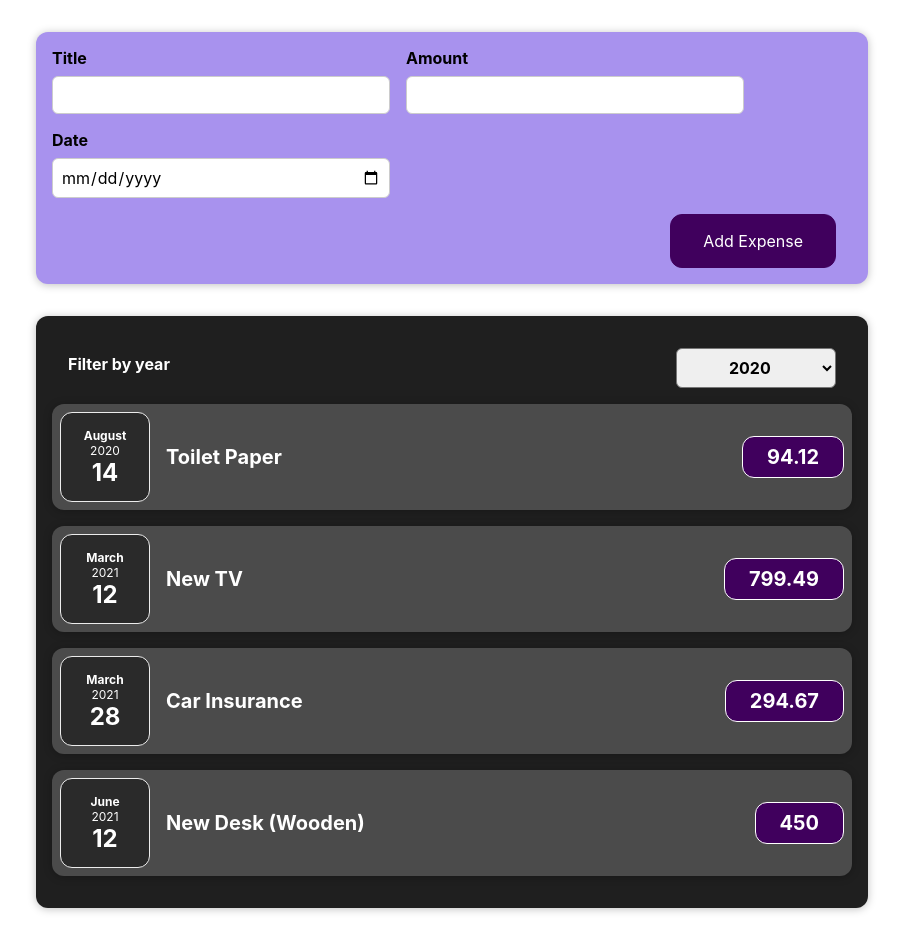
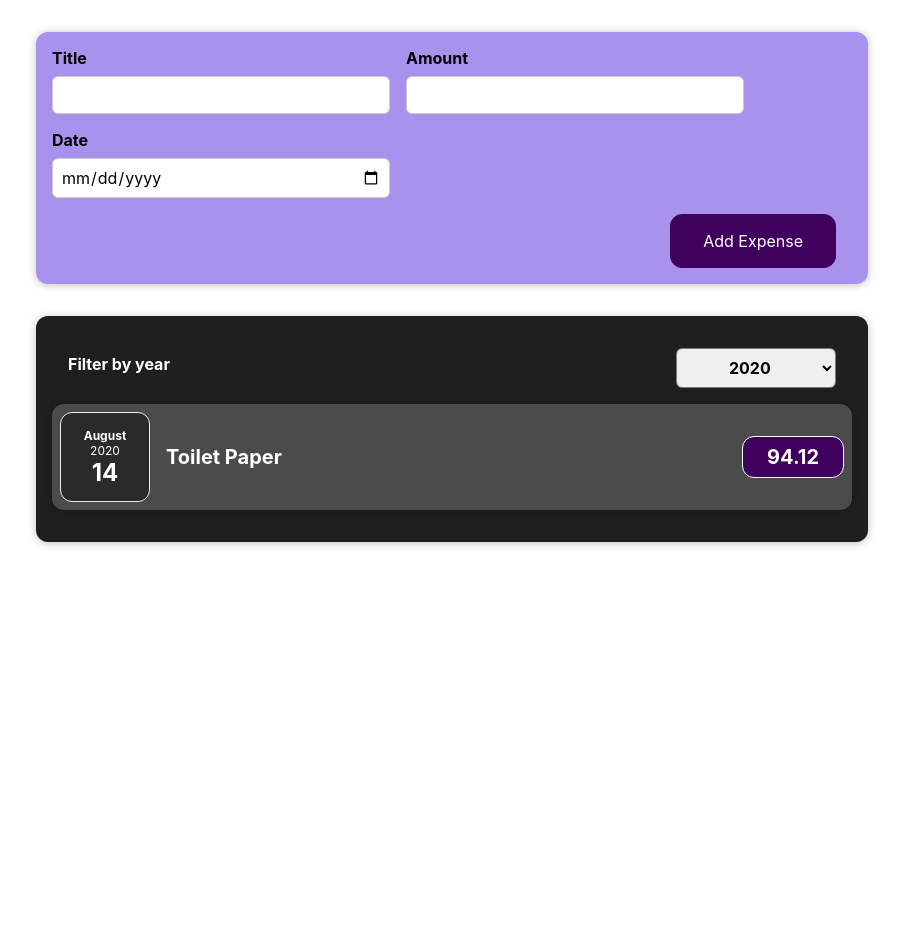
Before and after one commit to samofoke/expense_tracker, a React (Create React App) app: page / in a window 1280 px wide. Shown: the whole page, without its empty margins (188-1091 px from the left). After the commit the page ends 800 px from the top, so only its background shows below. Built offline with nearby package versions, Linux system fonts and the light colour scheme.

Commit message:
added fileter

```diff
--- a/src/App.js
+++ b/src/App.js
@@ -29,6 +29,7 @@ function App() {
 
   const addExpenseHandler = (expense) => {
     setExpense((prevExpense) => {
+      // console.log(prevExpense);
       return [expense, ...expenses];
     });
   };
--- a/src/components/expenses/expenses.js
+++ b/src/components/expenses/expenses.js
@@ -11,19 +11,30 @@ const Expenses = (props) => {
     setFilterYear(selectYear);
   };
 
+  const filterExpense = props.items.filter((expense) => {
+    return expense.date.getFullYear().toString() === filterYear;
+  });
+
+  let expenseContent = <p>No expenses found</p>;
+
+  if (filterExpense.length > 0) {
+    expenseContent = filterExpense.map((expense) => (
+      <ExpenseItem
+        key={expense.id}
+        title={expense.title}
+        amount={expense.amount}
+        date={expense.date}
+      />
+    ));
+  }
+
   return (
     <Card className="expenses">
       <ExpenseFilter
         selected={filterYear}
         theChangeFilter={filterChangeHandler}
       />
-      {props.items.map((expense) => (
-        <ExpenseItem
-          title={expense.title}
-          amount={expense.amount}
-          date={expense.date}
-        />
-      ))}
+      {expenseContent}
     </Card>
   );
 };
```
